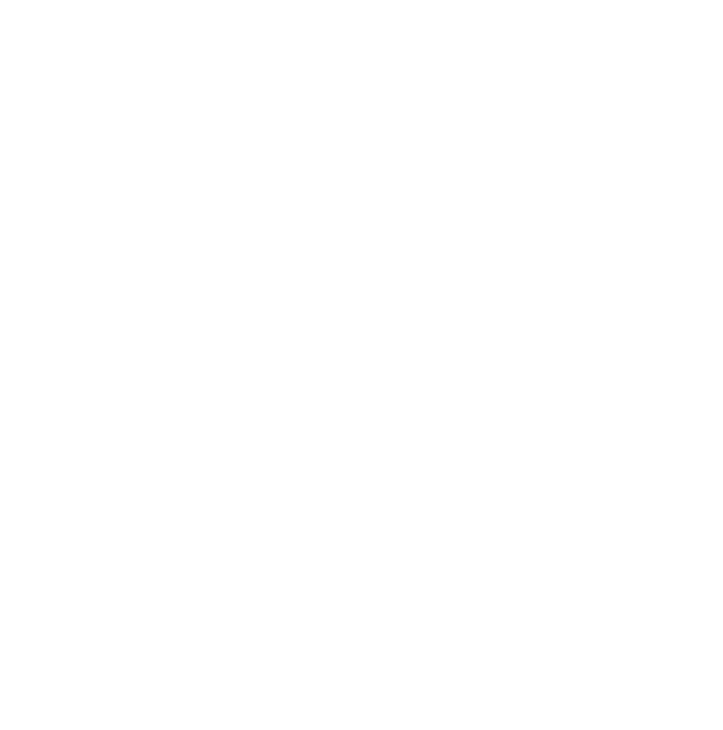
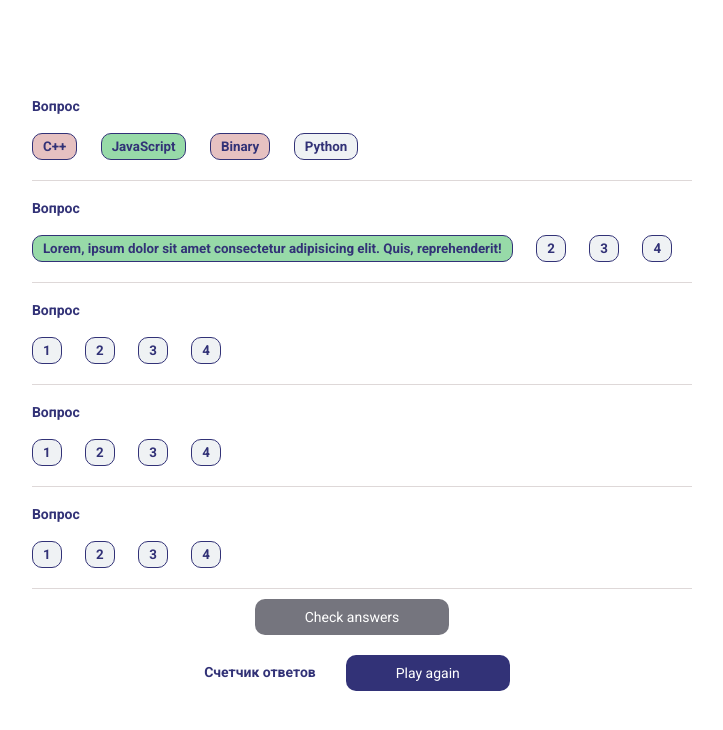
Before and after one commit to OlgaStarchenko/Quizzical, a plain HTML site: page index.html in a window 1280 px wide. Shown: the whole page, without its empty margins (288-1011 px from the left). Drawn offline with Linux system fonts and the light colour scheme.

Commit message:
creating the questions and answers block (html, css)

```diff
--- a/index.html
+++ b/index.html
@@ -76,6 +76,75 @@
       <button class="start__button">Start</button>
     </div>
 
+    <div class="questions__container">
+      <div class="questions">
+        <p class="questions__text">Вопрос</p>
+      </div>
+      <div class="answer__options">
+        <button class="button__answer false">C++</button>
+        <button class="button__answer true">JavaScript</button>
+        <button class="button__answer false">Binary</button>
+        <button class="button__answer">Python</button>
+      </div>
+      <hr class="horizontal__line" />
+
+      <div class="questions">
+        <p class="questions__text">Вопрос</p>
+      </div>
+      <div class="answer__options">
+        <button class="button__answer true">
+          Lorem, ipsum dolor sit amet consectetur adipisicing elit. Quis,
+          reprehenderit!
+        </button>
+        <button class="button__answer">2</button>
+        <button class="button__answer">3</button>
+        <button class="button__answer">4</button>
+      </div>
+      <hr class="horizontal__line" />
+
+      <div class="questions">
+        <p class="questions__text">Вопрос</p>
+      </div>
+      <div class="answer__options">
+        <button class="button__answer">1</button>
+        <button class="button__answer">2</button>
+        <button class="button__answer">3</button>
+        <button class="button__answer">4</button>
+      </div>
+      <hr class="horizontal__line" />
+
+      <div class="questions">
+        <p class="questions__text">Вопрос</p>
+      </div>
+      <div class="answer__options">
+        <button class="button__answer">1</button>
+        <button class="button__answer">2</button>
+        <button class="button__answer">3</button>
+        <button class="button__answer">4</button>
+      </div>
+      <hr class="horizontal__line" />
+
+      <div class="questions">
+        <p class="questions__text">Вопрос</p>
+      </div>
+      <div class="answer__options">
+        <button class="button__answer">1</button>
+        <button class="button__answer">2</button>
+        <button class="button__answer">3</button>
+        <button class="button__answer">4</button>
+      </div>
+      <hr class="horizontal__line" />
+
+      <div class="check__answers">
+        <button class="check__answers__button">Check answers</button>
+      </div>
+
+      <div class="response__counter">
+        <p class="response__counter__text">Счетчик ответов</p>
+        <button class="reset__button">Play again</button>
+      </div>
+    </div>
+
     <script src="script.js"></script>
   </body>
 </html>
--- a/style.css
+++ b/style.css
@@ -1,3 +1,7 @@
+:root {
+  --button-answer-bg: rgb(239, 242, 244);
+}
+
 body {
   font-family: "Roboto", sans-serif;
   min-height: 100vh;
@@ -62,3 +66,70 @@
 .hide {
   display: none;
 }
+
+.questions__container {
+  display: flex;
+  flex-direction: column;
+  justify-content: center;
+}
+.questions {
+}
+.questions__text {
+  color: rgb(50, 50, 119);
+  font-weight: bold;
+  padding: 10px;
+}
+.answer__options {
+}
+.button__answer {
+  background-color: var(--button-answer-bg);
+  color: rgb(50, 50, 119);
+  font-weight: bold;
+  border: 1px solid rgb(50, 50, 119);
+  border-radius: 10px;
+  padding: 5px 10px;
+  margin: 10px;
+}
+.false {
+  --button-answer-bg: rgb(230, 193, 193);
+}
+
+.true {
+  --button-answer-bg: rgb(151, 218, 168);
+}
+
+.horizontal__line {
+  background-color: rgb(222, 216, 216);
+  height: 1px;
+  width: 100%;
+  margin: 10px;
+}
+.check__answers {
+  display: flex;
+  justify-content: center;
+}
+.check__answers__button {
+  font-size: 14px;
+  color: white;
+  background-color: rgb(117, 117, 126);
+  padding: 10px 50px;
+  border-radius: 10px;
+}
+.response__counter {
+  display: flex;
+  justify-content: center;
+  margin: 20px;
+  gap: 20px;
+}
+.response__counter__text {
+  padding: 10px;
+  font-weight: bold;
+  color: rgb(50, 50, 119);
+}
+.reset__button {
+  font-size: 14px;
+  color: white;
+  background-color: rgb(50, 50, 119);
+  padding: 10px 50px;
+  border-radius: 10px;
+}
```
